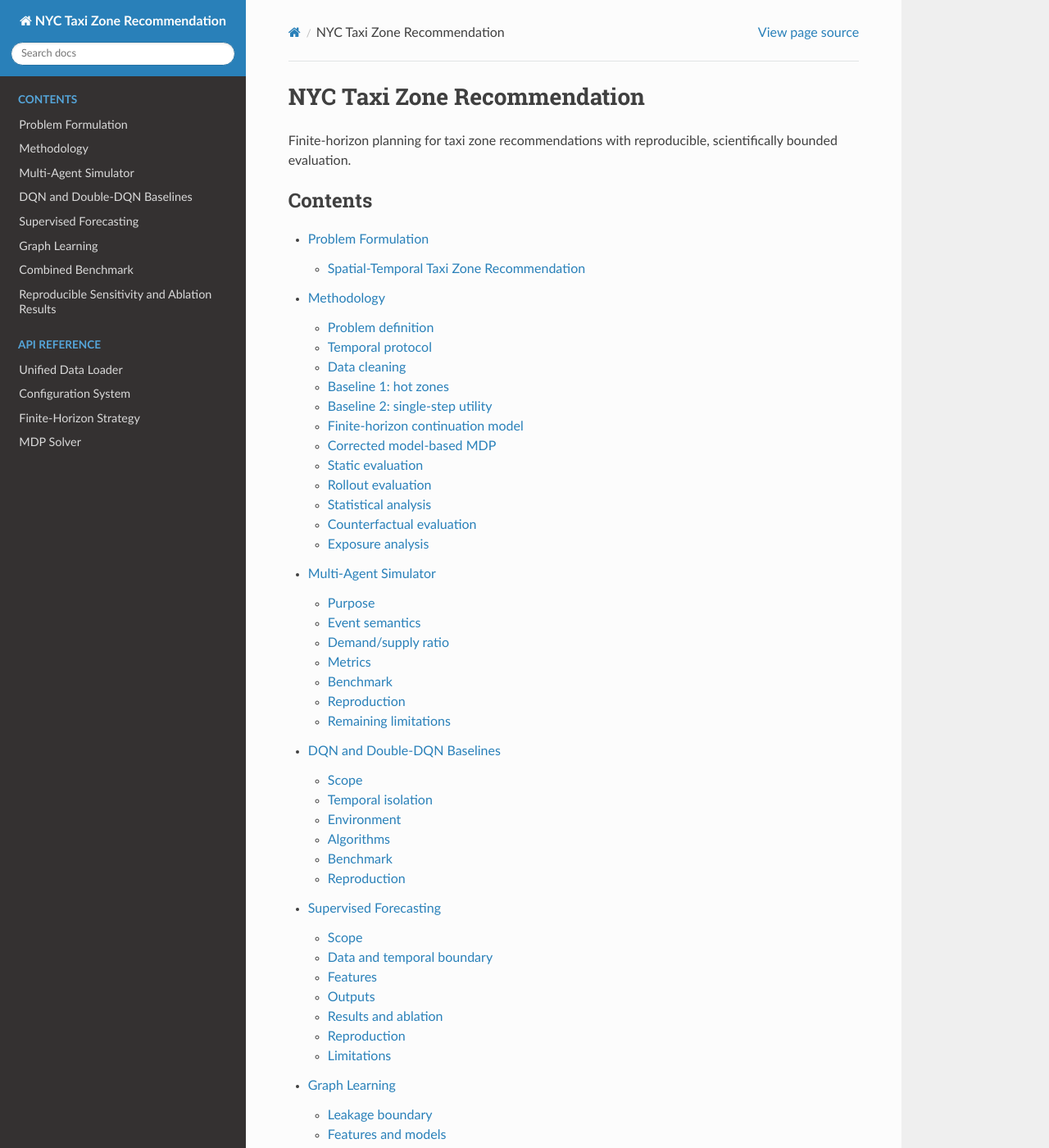
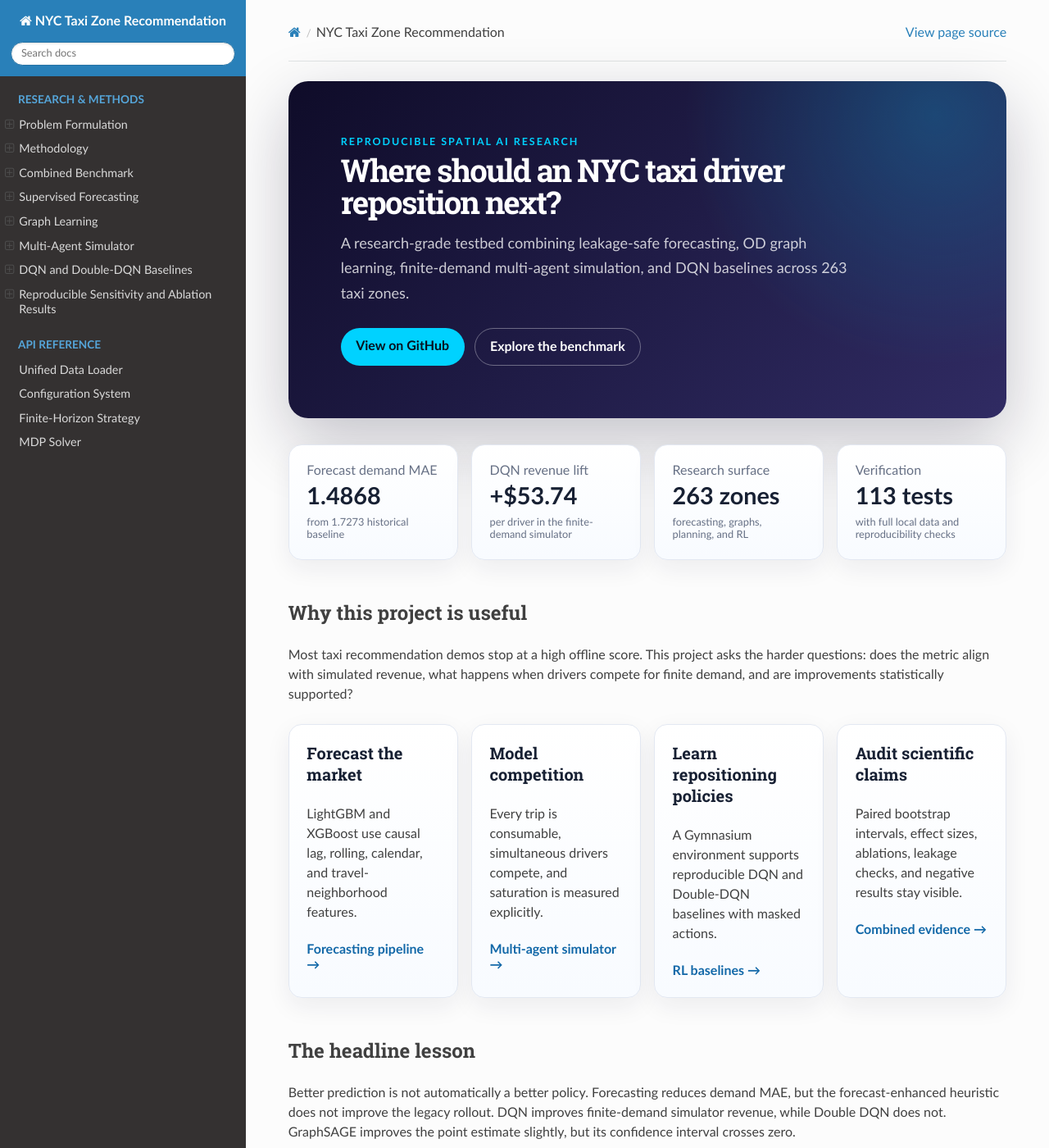
Before and after one commit to caizefan34/nyc-taxi-zone-recommendation, a Sphinx documentation site: the page built from docs/index.rst, in a window 1280 px wide and 1400 px high. Shown: the whole window at 82% size. Built offline with Sphinx 7.4.7 and the Read the Docs theme 3.1.0, drawn with Linux system fonts in a browser that asks for light colours; some of the changed text lies outside the part shown.

Commit message:
docs: create project showcase landing page

```diff
--- /dev/null
+++ b/docs/_static/showcase.css
@@ -0,0 +1,104 @@
+:root {
+  --showcase-navy: #0f0c29;
+  --showcase-indigo: #302b63;
+  --showcase-cyan: #00d2ff;
+  --showcase-blue: #3a7bd5;
+  --showcase-ink: #172033;
+}
+
+.wy-nav-content {
+  max-width: 1240px;
+}
+
+.document section#nyc-taxi-zone-recommendation > h1:first-child {
+  display: none;
+}
+
+.showcase-hero {
+  display: block;
+  width: 100%;
+  max-width: 100%;
+  box-sizing: border-box;
+  margin: 0 0 2rem;
+  padding: clamp(2rem, 5vw, 4.5rem);
+  color: white;
+  background: radial-gradient(circle at 90% 10%, rgba(0, 210, 255, 0.22), transparent 35%), linear-gradient(135deg, var(--showcase-navy), var(--showcase-indigo));
+  border-radius: 24px;
+  box-shadow: 0 28px 80px rgba(15, 12, 41, 0.24);
+  overflow: hidden;
+}
+
+.showcase-copy h1 {
+  margin: 0.4rem 0 1rem;
+  color: white;
+  max-width: 100%;
+  font-size: clamp(2rem, 3vw, 2.75rem);
+  line-height: 1.02;
+  letter-spacing: -0.045em;
+  overflow-wrap: anywhere;
+}
+
+.eyebrow {
+  color: var(--showcase-cyan);
+  font-weight: 800;
+  font-size: 0.78rem;
+  letter-spacing: 0.16em;
+}
+
+.lead {
+  max-width: 40rem;
+  color: rgba(255, 255, 255, 0.78);
+  font-size: 1.13rem;
+  line-height: 1.7;
+  overflow-wrap: anywhere;
+}
+
+.hero-actions {
+  display: flex;
+  flex-wrap: wrap;
+  gap: 0.75rem;
+  margin-top: 1.6rem;
+}
+
+.button {
+  display: inline-block;
+  padding: 0.78rem 1.15rem;
+  border-radius: 999px;
+  font-weight: 750;
+  text-decoration: none;
+}
+
+.button.primary { background: var(--showcase-cyan); color: #07111f; }
+.button.secondary { border: 1px solid rgba(255,255,255,0.35); color: white; }
+
+.metric-grid,
+.feature-grid {
+  display: grid;
+  grid-template-columns: repeat(4, minmax(0, 1fr));
+  gap: 1rem;
+  margin: 1.5rem 0 3rem;
+}
+
+.metric-card,
+.feature-grid article {
+  padding: 1.35rem;
+  border: 1px solid #e3e8f2;
+  border-radius: 16px;
+  background: linear-gradient(180deg, #ffffff, #f8fbff);
+  box-shadow: 0 10px 30px rgba(23, 32, 51, 0.07);
+}
+
+.metric-card span,
+.metric-card small { display: block; color: #667085; }
+.metric-card strong { display: block; margin: 0.35rem 0; color: var(--showcase-ink); font-size: 1.8rem; }
+.feature-grid h3 { margin-top: 0; color: var(--showcase-ink); }
+.feature-grid a { color: #1268a8; font-weight: 700; }
+
+@media (max-width: 900px) {
+  .metric-grid, .feature-grid { grid-template-columns: repeat(2, minmax(0, 1fr)); }
+}
+
+@media (max-width: 560px) {
+  .showcase-hero { padding: 1.5rem; border-radius: 16px; }
+  .metric-grid, .feature-grid { grid-template-columns: 1fr; }
+}
--- a/docs/conf.py
+++ b/docs/conf.py
@@ -21,10 +21,18 @@ extensions = [
 
 templates_path = ["_templates"]
 exclude_patterns = ["_build", "Thumbs.db", ".DS_Store"]
+html_static_path = ["_static"]
+html_extra_path = ["../assets"]
 
 html_theme = "sphinx_rtd_theme"
 html_title = f"{project} v{release}"
 html_favicon = "../assets/favicon.ico" if os.path.exists("../assets/favicon.ico") else None
+html_css_files = ["showcase.css"]
+html_theme_options = {
+    "style_external_links": True,
+    "navigation_depth": 3,
+    "collapse_navigation": False,
+}
 
 # Napoleon settings
 napoleon_google_docstring = True
--- a/docs/index.rst
+++ b/docs/index.rst
@@ -1,20 +1,70 @@
 NYC Taxi Zone Recommendation
-=============================
+============================
 
-Finite-horizon planning for taxi zone recommendations with reproducible,
-scientifically bounded evaluation.
+.. raw:: html
+
+   <section class="showcase-hero">
+     <div class="showcase-copy">
+       <span class="eyebrow">REPRODUCIBLE SPATIAL AI RESEARCH</span>
+       <h1>Where should an NYC taxi driver<br>reposition next?</h1>
+       <p class="lead">A research-grade testbed combining leakage-safe forecasting, OD graph learning, finite-demand multi-agent simulation, and DQN baselines across 263 taxi zones.</p>
+       <div class="hero-actions">
+         <a class="button primary" href="https://github.com/caizefan34/nyc-taxi-zone-recommendation">View on GitHub</a>
+         <a class="button secondary" href="combined_benchmark.html">Explore the benchmark</a>
+       </div>
+     </div>
+   </section>
+
+   <section class="metric-grid" aria-label="Project highlights">
+     <article class="metric-card"><span>Forecast demand MAE</span><strong>1.4868</strong><small>from 1.7273 historical baseline</small></article>
+     <article class="metric-card"><span>DQN revenue lift</span><strong>+$53.74</strong><small>per driver in the finite-demand simulator</small></article>
+     <article class="metric-card"><span>Research surface</span><strong>263 zones</strong><small>forecasting, graphs, planning, and RL</small></article>
+     <article class="metric-card"><span>Verification</span><strong>113 tests</strong><small>with full local data and reproducibility checks</small></article>
+   </section>
+
+Why this project is useful
+--------------------------
+
+Most taxi recommendation demos stop at a high offline score. This project asks the harder questions: does the metric align with simulated revenue, what happens when drivers compete for finite demand, and are improvements statistically supported?
+
+.. raw:: html
+
+   <section class="feature-grid">
+     <article><h3>Forecast the market</h3><p>LightGBM and XGBoost use causal lag, rolling, calendar, and travel-neighborhood features.</p><a href="forecasting.html">Forecasting pipeline →</a></article>
+     <article><h3>Model competition</h3><p>Every trip is consumable, simultaneous drivers compete, and saturation is measured explicitly.</p><a href="multi_agent_simulator.html">Multi-agent simulator →</a></article>
+     <article><h3>Learn repositioning policies</h3><p>A Gymnasium environment supports reproducible DQN and Double-DQN baselines with masked actions.</p><a href="rl_baselines.html">RL baselines →</a></article>
+     <article><h3>Audit scientific claims</h3><p>Paired bootstrap intervals, effect sizes, ablations, leakage checks, and negative results stay visible.</p><a href="combined_benchmark.html">Combined evidence →</a></article>
+   </section>
+
+The headline lesson
+-------------------
+
+Better prediction is not automatically a better policy. Forecasting reduces demand MAE, but the forecast-enhanced heuristic does not improve the legacy rollout. DQN improves finite-demand simulator revenue, while Double DQN does not. GraphSAGE improves the point estimate slightly, but its confidence interval crosses zero.
+
+Quick start
+-----------
+
+.. code-block:: bash
+
+   git clone https://github.com/caizefan34/nyc-taxi-zone-recommendation.git
+   cd nyc-taxi-zone-recommendation
+   python -m pip install -e ".[dev,forecasting,graph,rl]"
+   python -m pytest tests -q
+
+Explore the documentation
+-------------------------
 
 .. toctree::
    :maxdepth: 2
-   :caption: Contents
+   :caption: Research & Methods
 
    problem_statement
    methodology
+   combined_benchmark
+   forecasting
+   graph_learning
    multi_agent_simulator
    rl_baselines
-   forecasting
-   graph_learning
-   combined_benchmark
    ablation_study
 
 .. toctree::
@@ -26,9 +76,7 @@ scientifically bounded evaluation.
    api/improved_strategy
    api/mdp_solver
 
-Indices and tables
-==================
+Project status
+--------------
 
-* :ref:`genindex`
-* :ref:`modindex`
-* :ref:`search`
+This repository is an educational research prototype, not a production dispatch system. Simulator outcomes are reported as simulator outcomes—not causal deployment revenue estimates.
```
Also changed, not shown: README.md (+22 -2 lines), assets/social-preview.svg.
